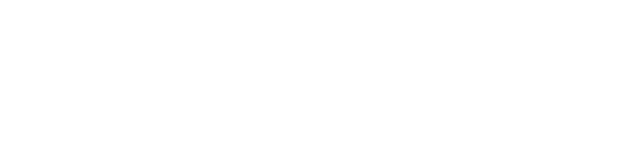
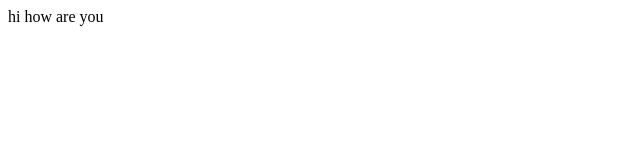
Before and after one commit to gmeinfo/craftsales, a plain HTML site: page index.html in a window 1280 px wide. Shown: the whole page, without its empty margins (0-640 px from the left). Drawn offline with Linux system fonts and the light colour scheme.

Commit message:
Update index.html

```diff
--- a/index.html
+++ b/index.html
@@ -1,3 +1,3 @@
 <html>
-  <head><body></body>
+  <head><body>hi how are you</body>
     </html>
```
